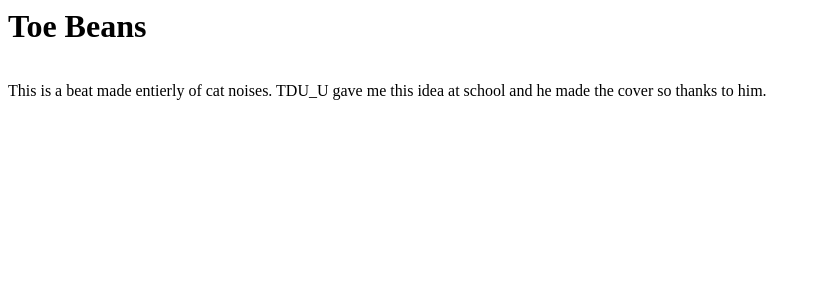
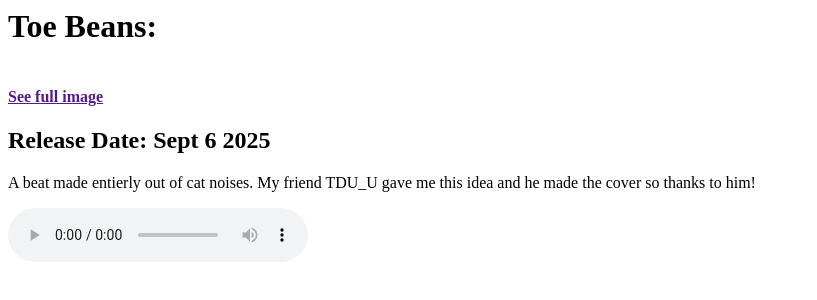
Before and after one commit to loseday1/Aadens-Art, a plain HTML site: page ToeBeans.html in a window 1280 px wide. Shown: the whole page, without its empty margins (0-817 px from the left). Drawn offline with Linux system fonts and the light colour scheme.

Commit message:
Update ToeBeans.html

```diff
--- a/ToeBeans.html
+++ b/ToeBeans.html
@@ -1,8 +1,13 @@
 <html>
   <body>
-<h1>Toe Beans</h1>
+<h1>Toe Beans:</h1>
 <img src="">
-<p>This is a beat made entierly of cat noises. TDU_U gave me this idea at school and he made the cover so thanks to him.</p>
+  <h4><a href="">See full image</a></h4>
+  <h2>Release Date: Sept 6 2025</h2>
+  <p>A beat made entierly out of cat noises. My friend TDU_U gave me this idea and he made the cover so thanks to him!</p>
+<audio controls>
+  <source src="Toe-Beans.mp3" type="audio/mpeg">
+</audio>
 
 
 
```
